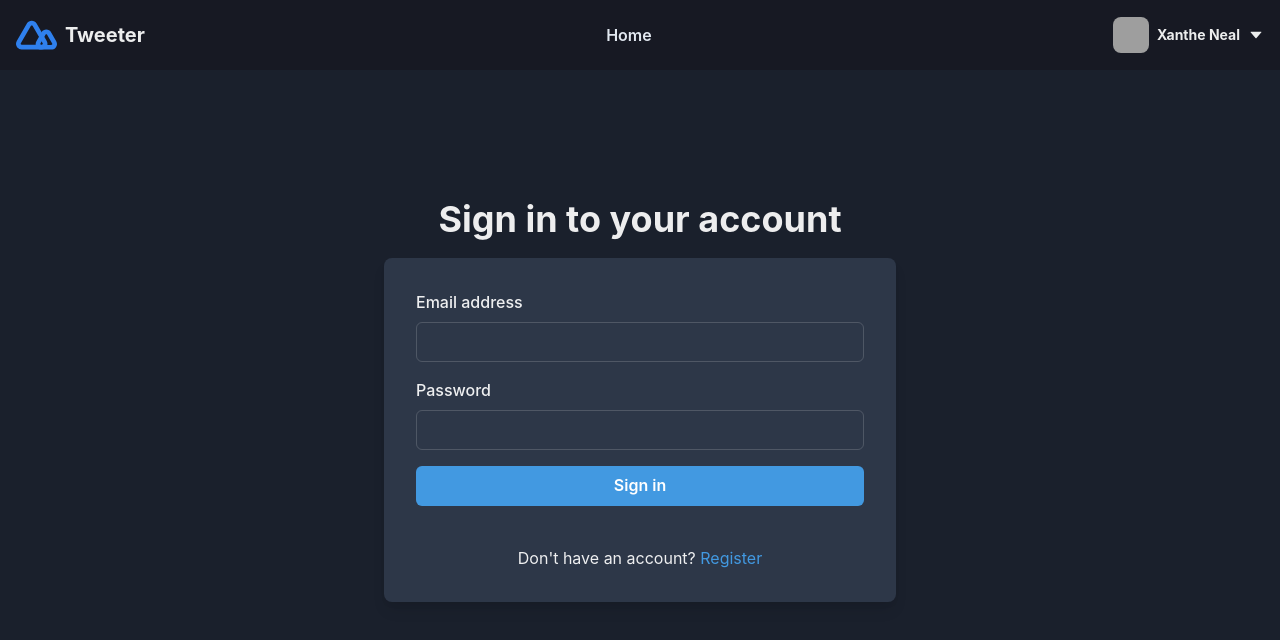
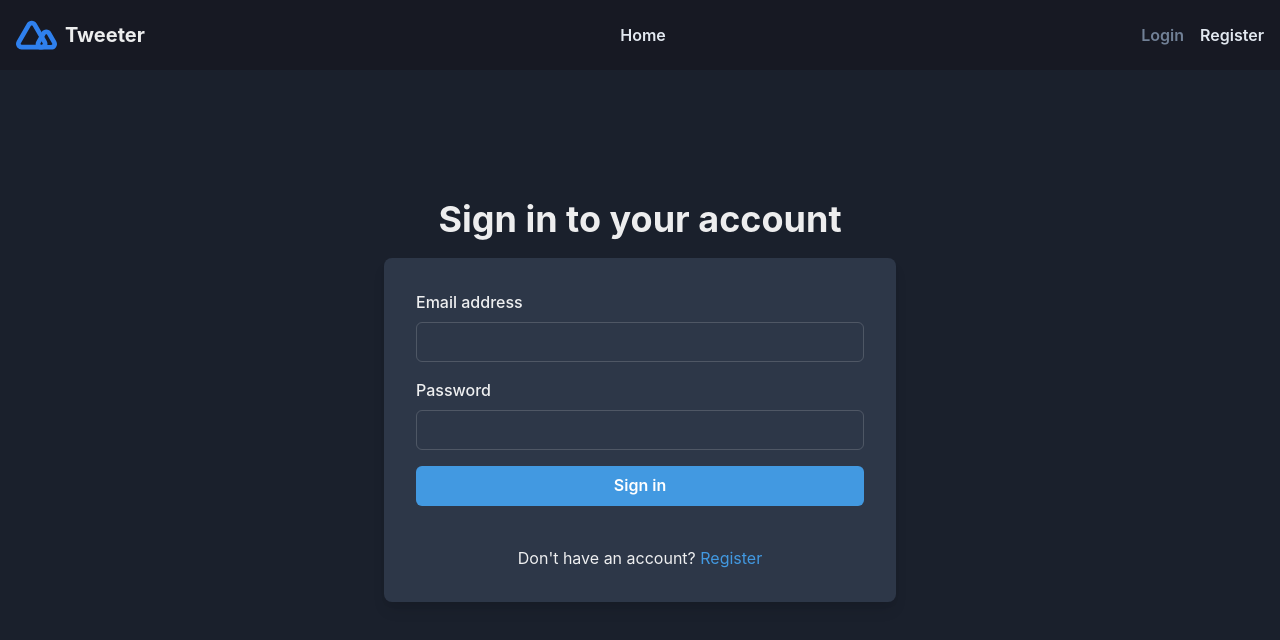
Before and after one commit to jruizsilva/twitter-clon-devchallenges, a React (Vite) app: page /login in a window 1280 px wide. Shown: the top 640 px of the page. Built offline with nearby package versions, Linux system fonts and the light colour scheme; grey boxes are pictures that could not be loaded.

Commit message:
authService on process

```diff
--- a/package.json
+++ b/package.json
@@ -18,11 +18,13 @@
     "@chakra-ui/react": "^2.5.5",
     "@emotion/react": "^11.10.6",
     "@emotion/styled": "^11.10.6",
+    "axios": "^1.6.3",
     "framer-motion": "^10.12.4",
     "react": "^18.2.0",
     "react-dom": "^18.2.0",
     "react-icons": "^4.9.0",
-    "react-router-dom": "^6.10.0"
+    "react-router-dom": "^6.10.0",
+    "zustand": "^4.4.7"
   },
   "devDependencies": {
     "@types/node": "^18.15.10",
--- a/src/components/ui/Navbar.tsx
+++ b/src/components/ui/Navbar.tsx
@@ -18,13 +18,15 @@ import { NavLink, useLocation } from 'react-router-dom'
 import { UserLogo } from './UserLogo'
 
 import { tweeterSmall } from 'assets'
+import { useStore } from 'store'
 
 interface Props {}
 
-const user = true
-
 export function Navbar(props: Props) {
   const { pathname } = useLocation()
+  const { count, inc, user } = useStore()
+
+  console.log(user)
 
   return (
     <Stack
--- a/src/pages/LoginPage/LoginPage.tsx
+++ b/src/pages/LoginPage/LoginPage.tsx
@@ -13,7 +13,13 @@ import {
 } from '@chakra-ui/react'
 import { NavLink } from 'react-router-dom'
 
+import { type LoginRequest } from '../../services/authService'
+
+import { authService } from 'services/authService'
+
 export function LoginPage() {
+  const { login } = authService()
+
   return (
     <Flex
       alignItems={'center'}
@@ -51,6 +57,14 @@ export function LoginPage() {
                 }}
                 bg={'blue.400'}
                 color={'white'}
+                onClick={() => {
+                  const loginRequest: LoginRequest = {
+                    username: 'user',
+                    password: 'user'
+                  }
+
+                  login(loginRequest)
+                }}
               >
                 Sign in
               </Button>
--- a/src/routes/MainRouter.tsx
+++ b/src/routes/MainRouter.tsx
@@ -13,7 +13,6 @@ interface Props {}
 
 export function MainRouter(props: Props) {
   return (
-    <>
     <BrowserRouter>
       <MainLayout>
         <Routes>
@@ -26,6 +25,5 @@ export function MainRouter(props: Props) {
         </Routes>
       </MainLayout>
     </BrowserRouter>
-    </>
   )
 }
--- /dev/null
+++ b/src/services/authService.ts
@@ -0,0 +1,42 @@
+import axios from 'axios';
+
+export interface LoginRequest {
+  username: string
+  password: string
+}
+export interface RegisterRequest {
+  username: string
+  password: string
+  name: string
+  description?: string
+}
+
+const authService = () => {
+  const instance = axios.create({
+    baseURL: 'http://localhost:8080/auth'
+  });
+
+  const AUTH_TOKEN = localStorage.getItem("AUTH_TOKEN");
+
+  // Alter defaults after instance has been created
+  if (AUTH_TOKEN !== null) {
+    instance.defaults.headers.common.Authorization = AUTH_TOKEN;
+  }
+
+  return {
+    login: (loginRequest: LoginRequest) => {
+      instance.post("/login", loginRequest).then(res => {
+        console.log(res);
+        console.log(res.data);
+      });
+    },
+    register: (registerRequest: RegisterRequest) => {
+      instance.post("/register", registerRequest).then(res => {
+        console.log(res);
+        console.log(res.data);
+      });
+    }
+  }
+}
+
+export { authService };
--- /dev/null
+++ b/src/store/index.ts
@@ -0,0 +1,17 @@
+import { create } from 'zustand'
+
+type Store = {
+  count: number,
+  user: {
+    id: number;
+    name: string;
+    description: string;
+  } | null;
+  inc: () => void
+}
+
+export const useStore = create<Store>()((set) => ({
+  count: 1,
+  user: null,
+  inc: () => { set((state) => ({ count: state.count + 1 })); },
+}))
```
Also changed, not shown: .eslintrc.cjs, 1 other file (tests, documents, lock files or other folders). Lines whose indentation alone changed are shown as unchanged.
